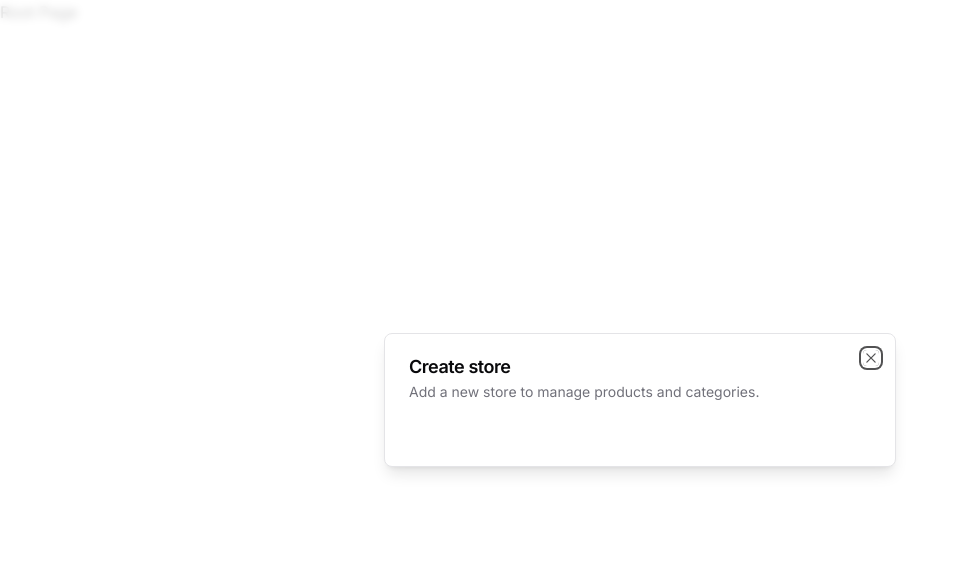
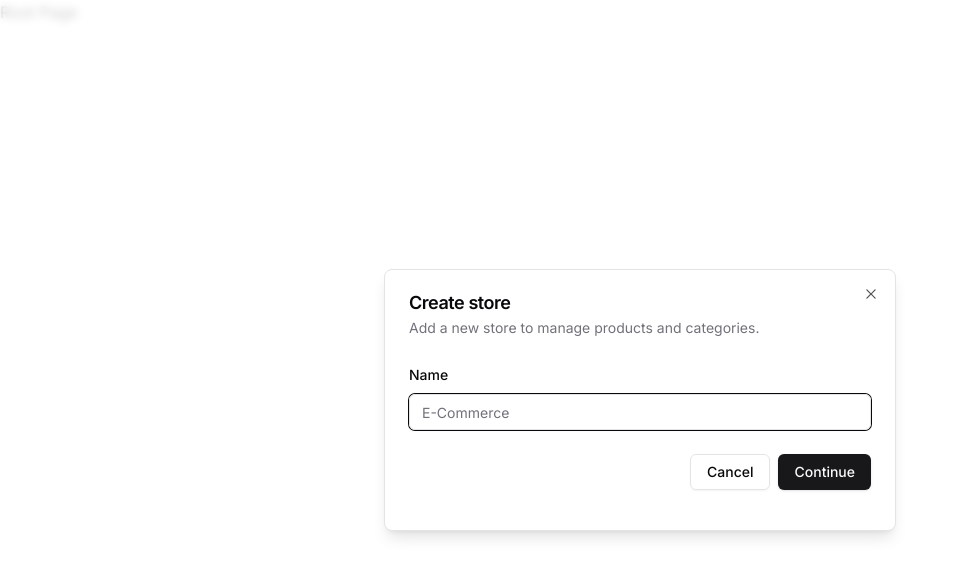
Before and after one commit to shobanamg/commerce-store-admin, a Next.js app: page / in a window 1280 px wide. Shown: the top 576 px of the page, without its empty margins (0-958 px from the left). Built offline with nearby package versions, Linux system fonts and the light colour scheme.

Commit message:
Now we are able to create a store using store modal.

```diff
--- a/components/modals/store-modal.tsx
+++ b/components/modals/store-modal.tsx
@@ -1,21 +1,97 @@
 'use client';
 
+import { zodResolver } from '@hookform/resolvers/zod';
+import axios from 'axios';
+import { useState } from 'react';
+import { useForm } from 'react-hook-form';
+import toast from 'react-hot-toast';
+import * as z from 'zod';
+
+import { Button } from '@/components/ui/button';
+import {
+  Form,
+  FormControl,
+  FormField,
+  FormItem,
+  FormLabel,
+  FormMessage,
+} from '@/components/ui/form';
+import { Input } from '@/components/ui/input';
 import { Modal } from '@/components/ui/modal';
 import { useStoreModal } from '@/hooks/use-store-modal';
 
+const formSchema = z.object({
+  name: z.string().min(1),
+});
+
 export const StoreModal = () => {
-  const storeModal = useStoreModal();
+  const { isOpen, onClose } = useStoreModal();
+
+  const [loading, setLoading] = useState(false);
+
+  const form = useForm<z.infer<typeof formSchema>>({
+    resolver: zodResolver(formSchema),
+    defaultValues: {
+      name: '',
+    },
+  });
+
+  const onSubmit = async (values: z.infer<typeof formSchema>) => {
+    try {
+      setLoading(true);
+      await axios.post('/api/stores', values);
+      toast.success('Store created');
+    } catch (error) {
+      toast.error('Something went wrong');
+    } finally {
+      setLoading(false);
+    }
+  };
 
   return (
     <Modal
       title="Create store"
       description="Add a new store to manage products and categories."
-      isOpen={storeModal.isOpen}
-      onClose={storeModal.onClose}
+      isOpen={isOpen}
+      onClose={onClose}
     >
       <div>
         <div className="space-y-4 py-2 pb-4">
-          <div className="space-y-2" />
+          <div className="space-y-2">
+            <Form {...form}>
+              <form onSubmit={form.handleSubmit(onSubmit)}>
+                <FormField
+                  control={form.control}
+                  name="name"
+                  render={({ field }) => (
+                    <FormItem>
+                      <FormLabel>Name</FormLabel>
+                      <FormControl>
+                        <Input
+                          disabled={loading}
+                          placeholder="E-Commerce"
+                          {...field}
+                        />
+                      </FormControl>
+                      <FormMessage />
+                    </FormItem>
+                  )}
+                />
+                <div className="flex w-full items-center justify-end space-x-2 pt-6">
+                  <Button
+                    disabled={loading}
+                    variant="outline"
+                    onClick={onClose}
+                  >
+                    Cancel
+                  </Button>
+                  <Button disabled={loading} type="submit">
+                    Continue
+                  </Button>
+                </div>
+              </form>
+            </Form>
+          </div>
         </div>
       </div>
     </Modal>
--- a/tailwind.config.ts
+++ /dev/null
@@ -1,20 +0,0 @@
-import type { Config } from 'tailwindcss'
-
-const config: Config = {
-  content: [
-    './pages/**/*.{js,ts,jsx,tsx,mdx}',
-    './components/**/*.{js,ts,jsx,tsx,mdx}',
-    './app/**/*.{js,ts,jsx,tsx,mdx}',
-  ],
-  theme: {
-    extend: {
-      backgroundImage: {
-        'gradient-radial': 'radial-gradient(var(--tw-gradient-stops))',
-        'gradient-conic':
-          'conic-gradient(from 180deg at 50% 50%, var(--tw-gradient-stops))',
-      },
-    },
-  },
-  plugins: [],
-}
-export default config
```
